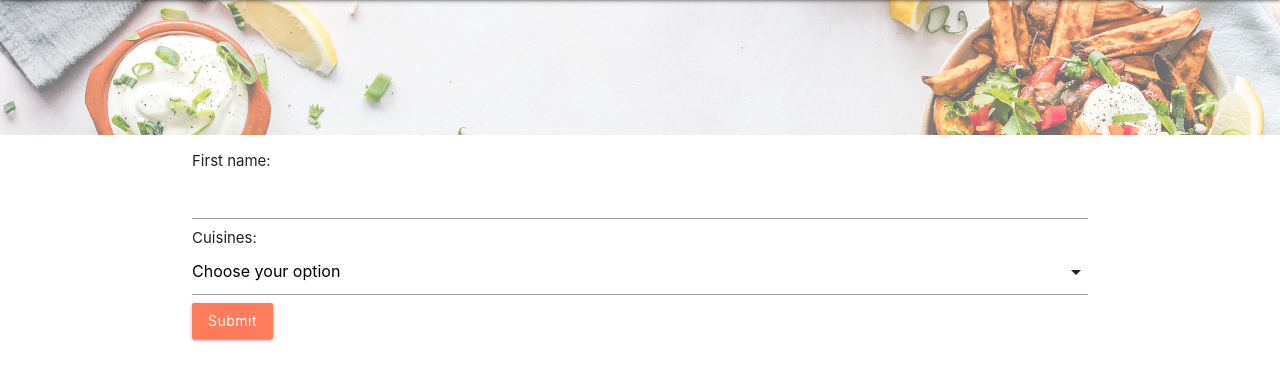
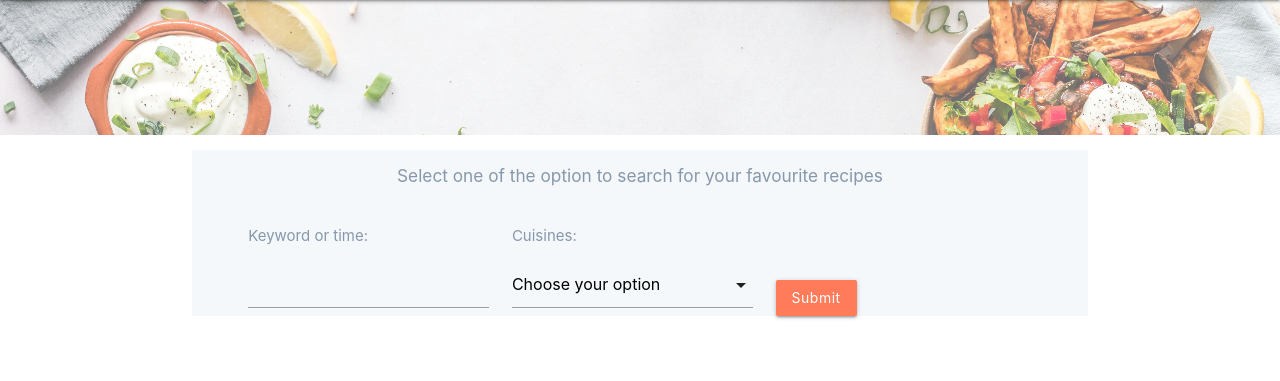
Before and after one commit to lucassuar/Flask-Python-Recipe-Manager, a Flask app: page / in a window 1280 px wide. Shown: the part 64-445 px from the top of the page. Run offline with Flask 2, Linux system fonts and the light colour scheme; data that the repository does not hold is empty; some libraries are stand-ins or nearby versions.

Commit message:
Search box css styles

```diff
--- a/static/css/style.css
+++ b/static/css/style.css
@@ -38,6 +38,44 @@
     filter: opacity(60%);
     background-color: #cccccc;
     position: relative;
+}
+
+/********** search form css *******/
+
+.search-form {
+    width: 100%;
+    height: 100%;
+    background-color: #f5f8fa;
+    border-radius: 2px;
+}
+
+.search-form-form {
+    padding: 1em 4em 0.5em 3em;
+}
+
+.search-div > h6 {
+    text-align: center;
+    color: #7689a0de;
+    padding: 1em 2.3em 0.1em 2.3em;
+}
+
+.form-field-div > p {
+    color: #7689a0de;
+    padding-bottom: -5px;
+}
+
+.form-field-div {
+    display: inline-block;
+}
+
+.btn-search {
+    position: absolute;
+    bottom: 0;
+    padding-bottom: 5px;
+}
+
+.disable {
+    color: #7689a0de;
 }
 
 
--- a/templates/recipes.html
+++ b/templates/recipes.html
@@ -1,25 +1,27 @@
 {% extends 'base.html' %}
 {% block content %}
 
-<div class="container">
-<div class="input-field col s12">
-    <form action="/get_recipes">
-         <div>
-            First name:<br>
+<div class="container search-form">
+  <div class="row input-field search-div">
+    <h6>Select one of the option to search for your favourite recipes</h6>
+    <form class="search-form-form" action="/get_recipes">
+         <div class="form-field-div col m6 l4">
+            <p>Keyword or time:</p>
             <input type="text" name="recipe_name" value="">
          </div>
 
-          <div>
-            Cuisines:<br>
+          <div class="form-field-div col m6 l4">
+            <p>Cuisines:</p>
             <select>
-                <option value="" disabled selected>Choose your option</option>
+                <option class="disable" value="" disabled selected>Choose your option</option>
                 {% for category in categories %}
                   <option name="category" value="">{{category.category_name}}</option>
                 {% endfor %}
               </select>
           </div>
-
-          <input class="btn" type="submit" value="Submit">
+          <div class="col m6 l4">
+             <input class="btn btn-search" type="submit" value="Submit">
+          </div>
     </form>
   </div>
 </div>
```
Also changed, not shown: README.md.
